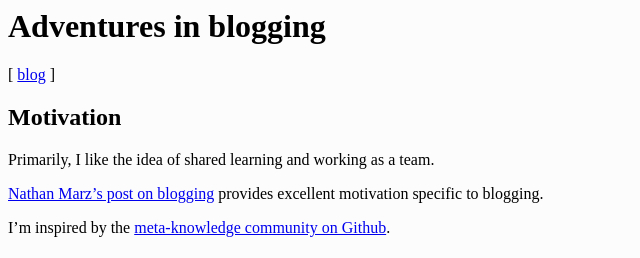
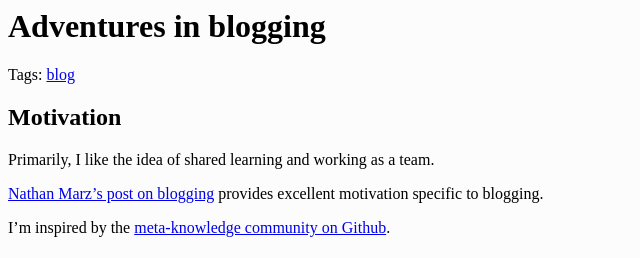
Before and after one commit to erikeldridge/erikeldridge.github.com, a Jekyll site: the page built from _posts/2017-07-23-blog.md, in a window 1280 px wide. Shown: the top 258 px of the page, without its empty margins (0-640 px from the left). Built offline with Jekyll 4.4.1, drawn with Linux system fonts in a browser that asks for light colours.

Commit message:
display tags on post

```diff
--- a/css/index.css
+++ b/css/index.css
@@ -5,10 +5,7 @@ body {
   background-color: #fcfcfc;
 }
 .tags:before {
-  content: '['
-}
-.tags:after {
-  content: ']'
+  content: 'Tags: '
 }
 ul.tags {
   list-style-type: none;
```
